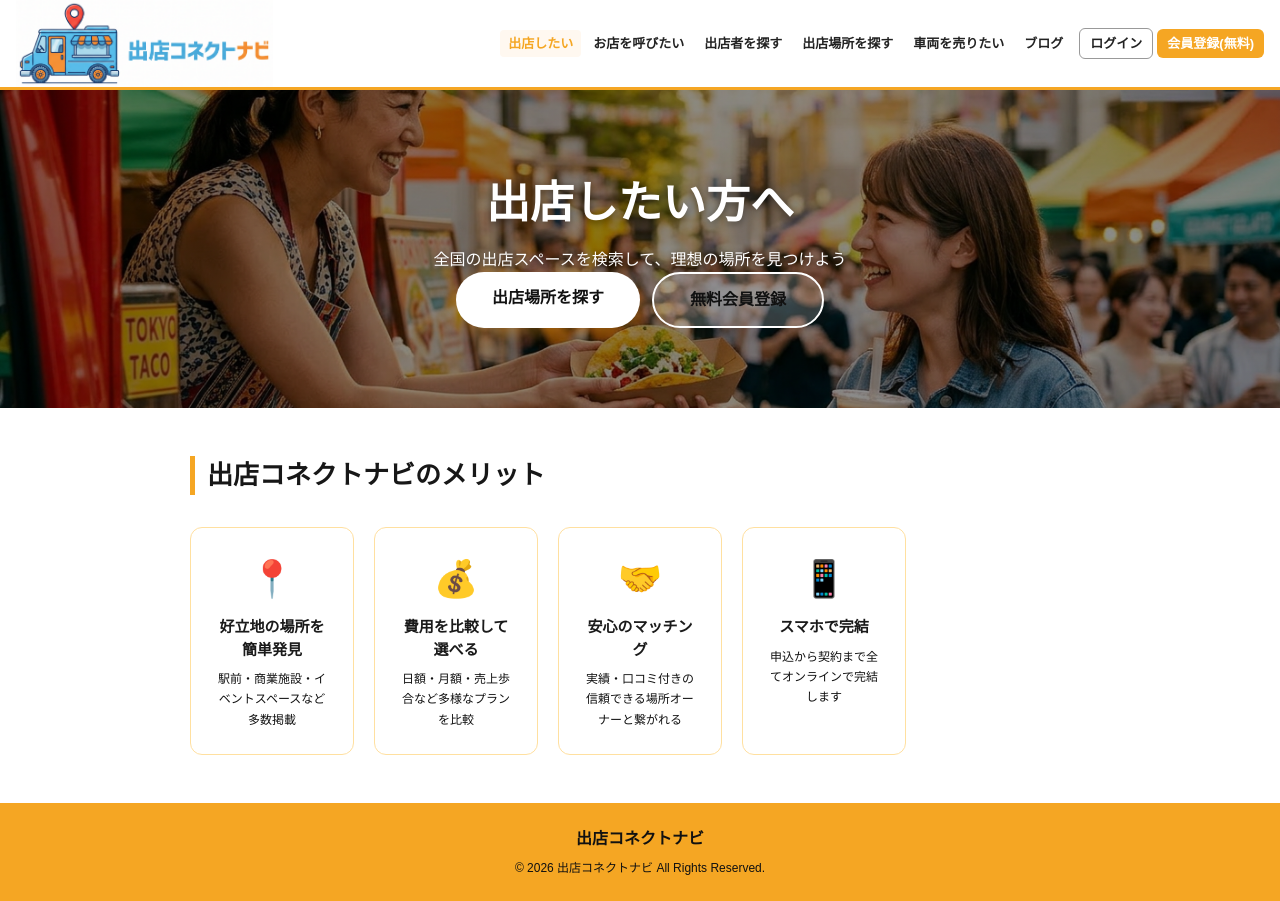
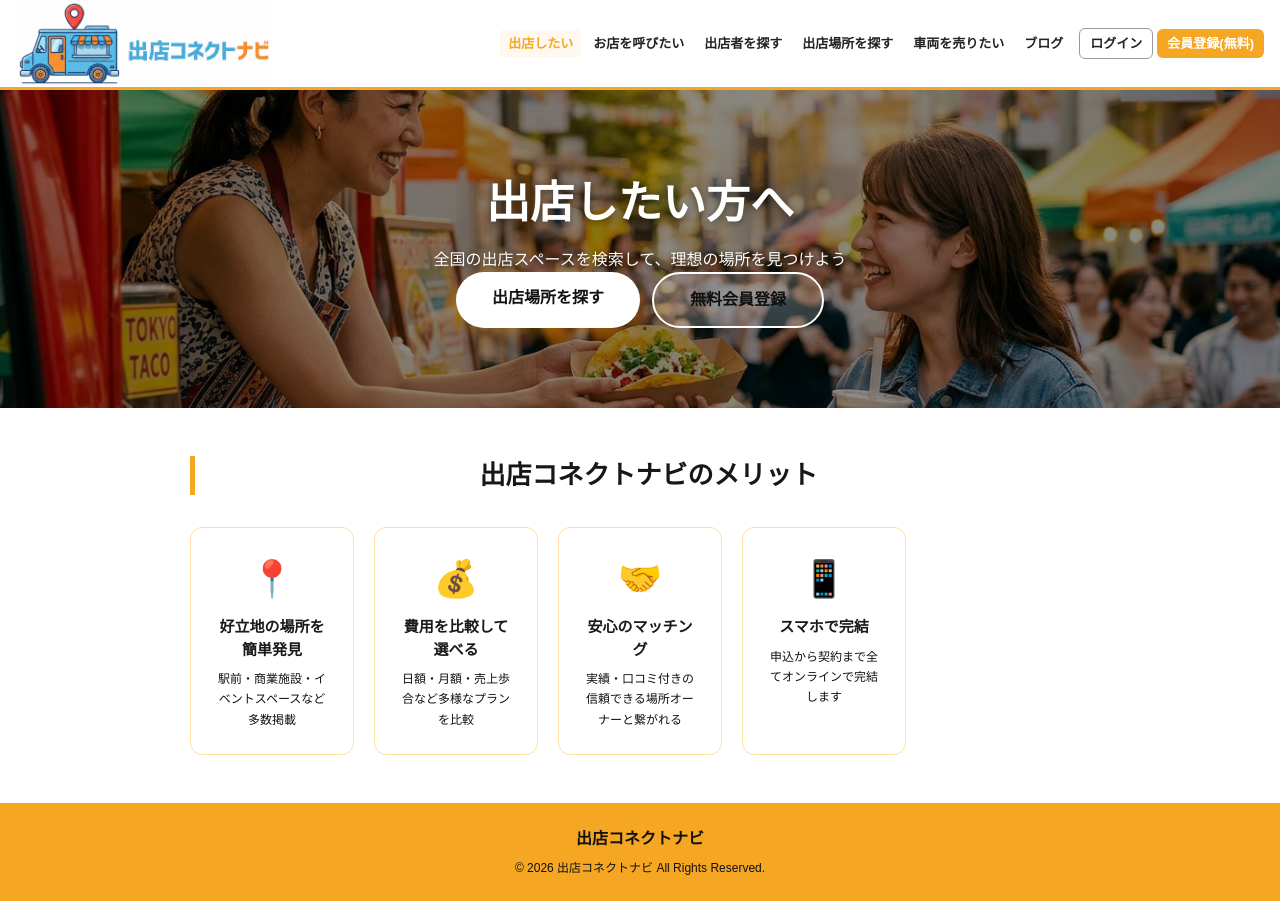
Before and after one commit to rinfuku0917/shutten-connect-navi, a Next.js app: page /space in a window 1280 px wide. Built offline with nearby package versions, Linux system fonts and the light colour scheme.

Commit message:
center space merit cards

```diff
--- a/app/space/page.tsx
+++ b/app/space/page.tsx
@@ -21,7 +21,7 @@ export default function SpacePage() {
           <Link href='/register' style={{background:'rgba(255,255,255,0.2)',color:'#111',fontWeight:'900',fontSize:'16px',border:'2px solid #fff',padding:'14px 36px',borderRadius:'999px',whiteSpace:'nowrap',textDecoration:'none'}}>無料会員登録</Link>
         </div>
       </div>
-      <div style={{background:'#fff',padding:'48px 24px'}}>
+      <div style={{background:'#fff',padding:'48px 24px',textAlign:'center'}}>
         <div style={{maxWidth:'900px',margin:'0 auto'}}>
           <h2 style={{fontSize:'26px',fontWeight:'900',marginBottom:'32px',borderLeft:'5px solid #F5A623',paddingLeft:'12px'}}>出店コネクトナビのメリット</h2>
           <div style={{display:'grid',gridTemplateColumns:'repeat(auto-fill,minmax(160px,1fr))',gap:'20px'}}>
```
